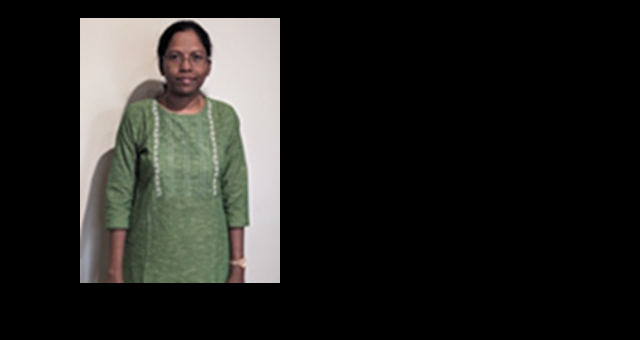
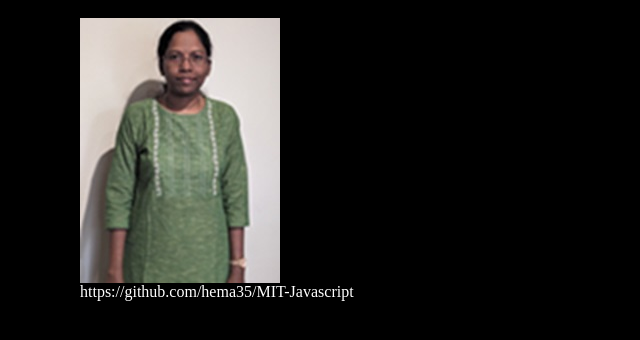
Before and after one commit to hema35/hemaportfolio.github.io, a plain HTML site: page index.html in a window 1280 px wide. Shown: the part 48-388 px from the top of the page, without its empty margins (0-640 px from the left). Drawn offline with Linux system fonts and the light colour scheme.

Commit message:
Update index.html

```diff
--- a/index.html
+++ b/index.html
@@ -12,6 +12,6 @@
     <body>
     <h1>Hemalatha's Portfolio</h1>
     <img src="edit.jpg">
-
+    <div>https://github.com/hema35/MIT-Javascript</div>
 </body>
 </html>
```
